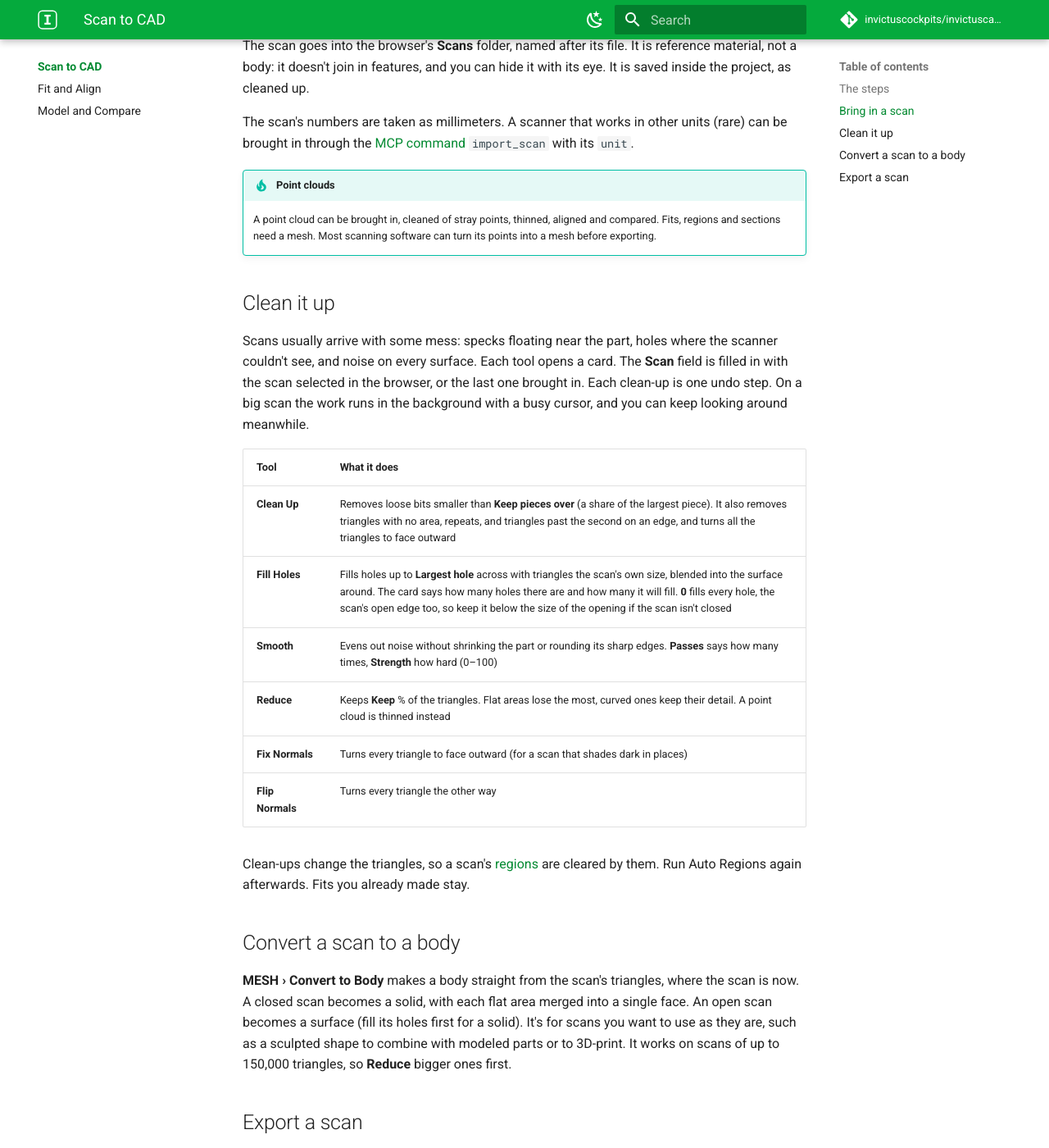
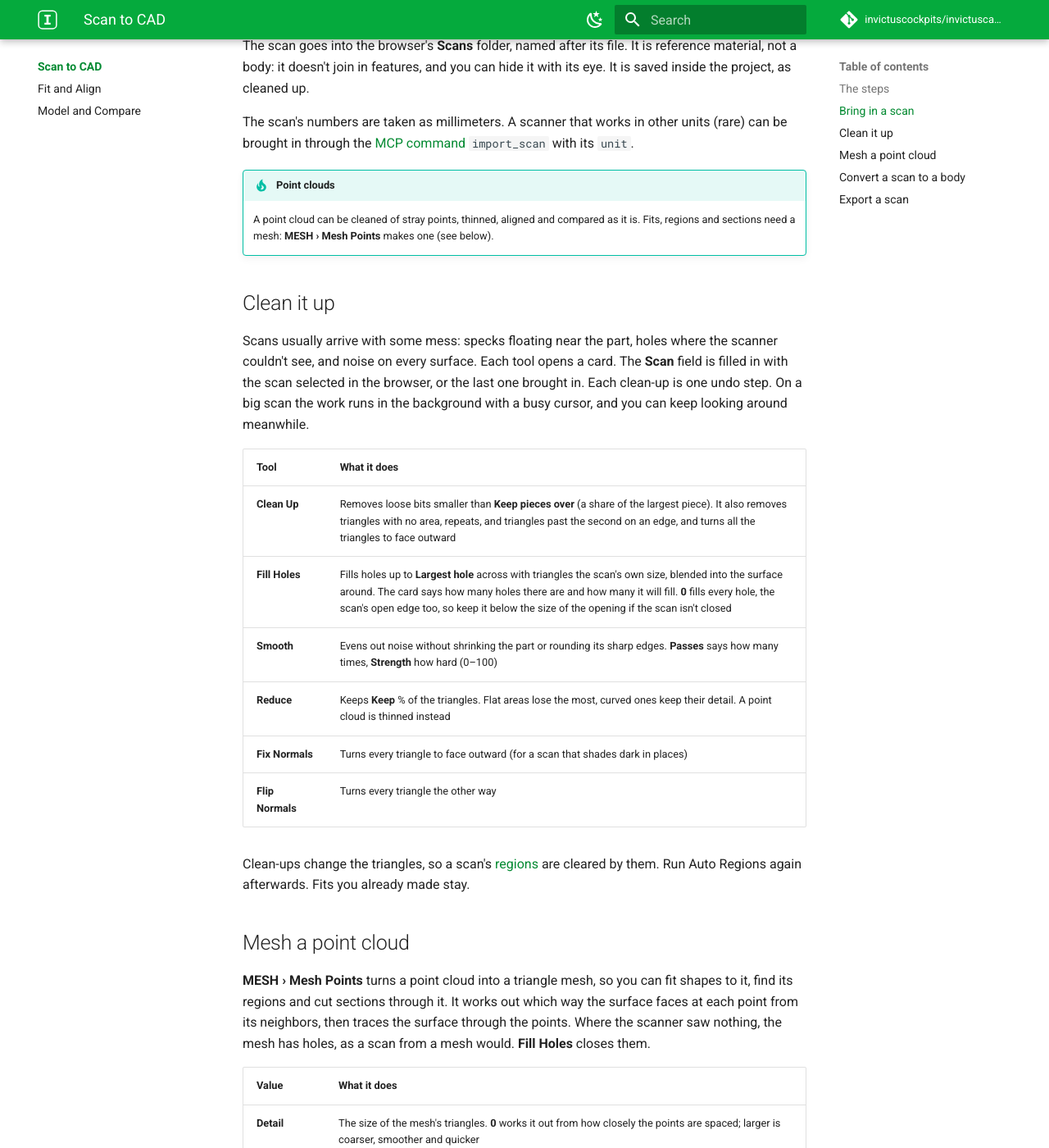
Before and after one commit to invictuscockpits/invictuscad-docs, an MkDocs documentation site: the page built from docs/scan/index.md, in a window 1280 px wide and 1400 px high, scrolled down 1533 px. Shown: the whole window at 82% size. Built offline with MkDocs 1.6.1 and Material for MkDocs 9.7.7, drawn with Linux system fonts in a browser that asks for light colours; comment, search, counter and statistics services are not loaded; some of the changed text lies outside the part shown.

Commit message:
Scan to CAD: Mesh Points

```diff
--- a/docs/scan/index.md
+++ b/docs/scan/index.md
@@ -10,7 +10,7 @@ workspace's own panels:
 
 | Panel | Tools |
 |---|---|
-| MESH | Import Scan, Clean Up, Fill Holes, Smooth, Reduce, Fix Normals, Flip Normals, Convert to Body, Export Scan |
+| MESH | Import Scan, Clean Up, Fill Holes, Smooth, Reduce, Mesh Points, Fix Normals, Flip Normals, Convert to Body, Export Scan |
 | REGIONS | Auto Regions, Show Regions |
 | FIT | Fit Plane, Fit Cylinder, Fit Cone, Fit Sphere |
 | ALIGN | Align, Move Scan |
@@ -50,9 +50,8 @@ The scan's numbers are taken as millimeters. A scanner that works in other units
 brought in through the [MCP command](../automation/mcp.md) `import_scan` with its `unit`.
 
 !!! tip "Point clouds"
-    A point cloud can be brought in, cleaned of stray points, thinned, aligned and compared. Fits,
-    regions and sections need a mesh. Most scanning software can turn its points into a mesh
-    before exporting.
+    A point cloud can be cleaned of stray points, thinned, aligned and compared as it is. Fits,
+    regions and sections need a mesh: **MESH › Mesh Points** makes one (see below).
 
 ## Clean it up
 
@@ -74,6 +73,19 @@ around meanwhile.
 Clean-ups change the triangles, so a scan's [regions](fit-and-align.md#auto-regions) are cleared
 by them. Run Auto Regions again afterwards. Fits you already made stay.
 
+## Mesh a point cloud
+
+**MESH › Mesh Points** turns a point cloud into a triangle mesh, so you can fit shapes to it,
+find its regions and cut sections through it. It works out which way the surface faces at each
+point from its neighbors, then traces the surface through the points. Where the scanner saw
+nothing, the mesh has holes, as a scan from a mesh would. **Fill Holes** closes them.
+
+| Value | What it does |
+|---|---|
+| **Detail** | The size of the mesh's triangles. **0** works it out from how closely the points are spaced; larger is coarser, smoother and quicker |
+
+Clouds that came with normals (PLY files often carry them) use those.
+
 ## Convert a scan to a body
 
 **MESH › Convert to Body** makes a body straight from the scan's triangles, where the scan is now.
```
